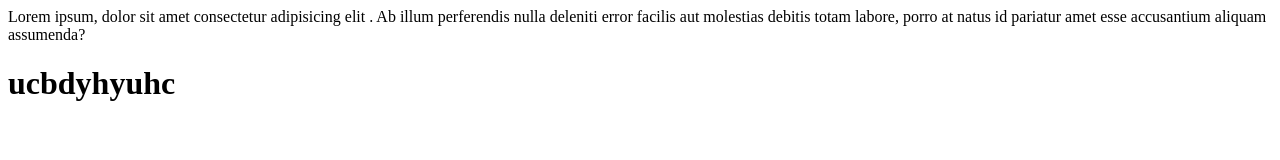
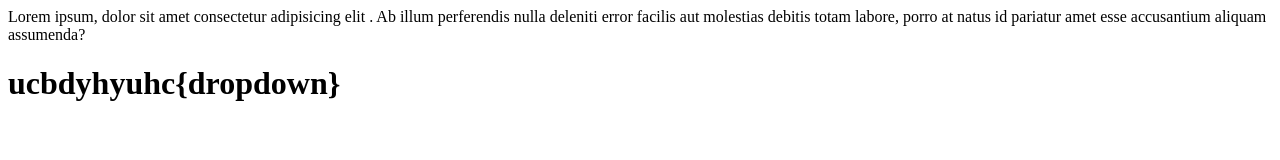
Before and after one commit to ayusha23/demo2, a plain HTML site: page index.html in a window 1280 px wide. Drawn offline with Linux system fonts and the light colour scheme.

```diff
--- a/index.html
+++ b/index.html
@@ -2,4 +2,4 @@
     Lorem ipsum, dolor sit amet consectetur adipisicing elit
     . Ab illum perferendis nulla deleniti error facilis aut molestias debitis totam labore, porro at natus id pariatur amet esse accusantium aliquam assumenda?
 </p>
-<h1>ucbdyhyuhc</h1>
+<h1>ucbdyhyuhc{dropdown}</h1>
```
